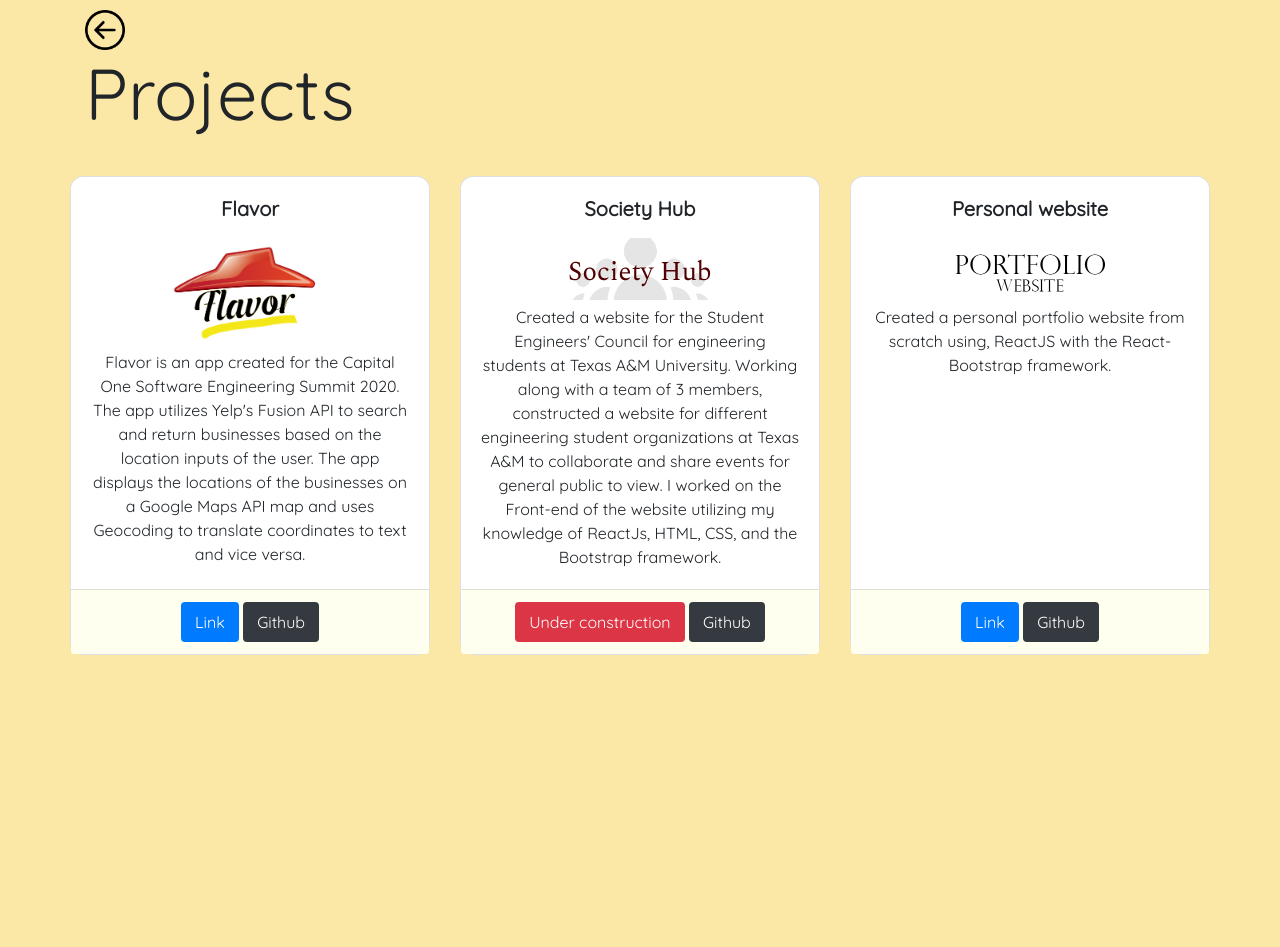
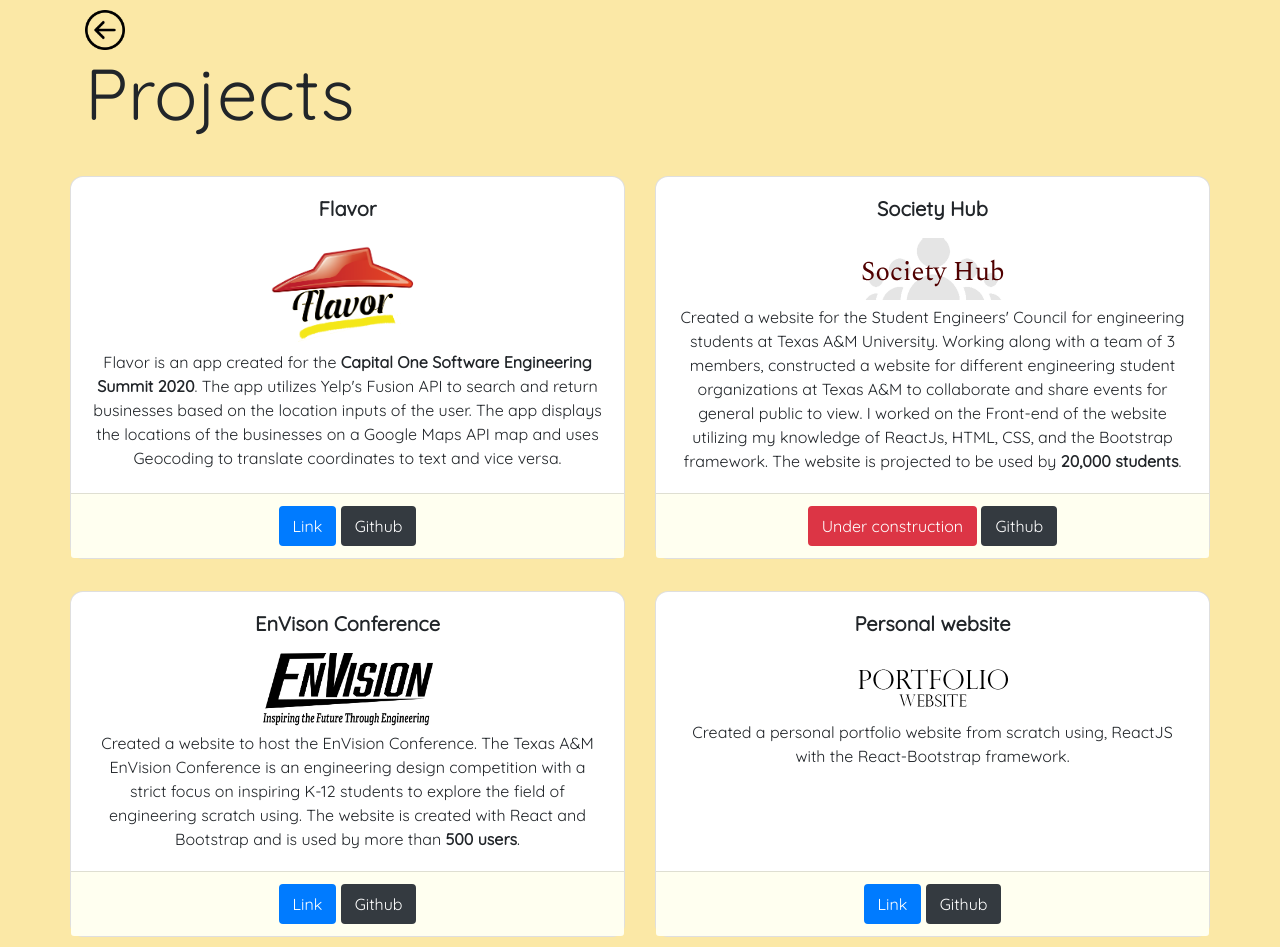
Before and after one commit to shikharbaheti/website, a React (Create React App) app: page /projects in a window 1280 px wide. Before the commit the page ends 800 px from the top, so only its background shows below. Built offline with nearby package versions, Linux system fonts and the light colour scheme.

Commit message:
Update projects

```diff
--- a/src/components/Projects/Projects.js
+++ b/src/components/Projects/Projects.js
@@ -5,6 +5,7 @@ import './Projects.css';
 import societyhub from '../../images/society-hub.PNG'
 import flavor from '../../images/flavourlogo.png'
 import portfolio from '../../images/portfolio.PNG'
+import envison from '../../images/envision.png'
 import backButton from '../../images/back-button.png'
 
 function Projects() {
@@ -24,7 +25,7 @@ function Projects() {
                                     <Card.Text>
                                         <Image className="projects-photo" src={flavor} fluid />
                                         <br></br>
-                                    Flavor is an app created for the Capital One Software Engineering Summit 2020. The app utilizes Yelp's Fusion API to search and return businesses based on the location inputs of the user. The app displays the locations of the businesses on a Google Maps API map and uses Geocoding to translate coordinates to text and vice versa.
+                                    Flavor is an app created for the <b>Capital One Software Engineering Summit 2020</b>. The app utilizes Yelp's Fusion API to search and return businesses based on the location inputs of the user. The app displays the locations of the businesses on a Google Maps API map and uses Geocoding to translate coordinates to text and vice versa.
                             </Card.Text>
                                 </Card.Body>
                                 <Card.Footer id="projects-footer">
@@ -38,12 +39,30 @@ function Projects() {
                                     <Card.Text>
                                         <Image className="projects-photo" src={societyhub} fluid />
                                         <br></br>
-                                    Created a website for the Student Engineers' Council for engineering students at Texas A&M University. Working along with a team of 3 members, constructed a website for different engineering student organizations at Texas A&M to collaborate and share events for general public to view. I worked on the Front-end of the website utilizing my knowledge of ReactJs, HTML, CSS, and the Bootstrap framework.
+                                    Created a website for the Student Engineers' Council for engineering students at Texas A&M University. Working along with a team of 3 members, constructed a website for different engineering student organizations at Texas A&M to collaborate and share events for general public to view. I worked on the Front-end of the website utilizing my knowledge of ReactJs, HTML, CSS, and the Bootstrap framework. The website is projected to be used by <b>20,000 students</b>.
                             </Card.Text>
                                 </Card.Body>
                                 <Card.Footer id="projects-footer">
                                     <Button variant="danger">Under construction</Button>{' '}
                                     <a href="https://github.com/secsysadmin/engineering-societies" rel="noopener noreferrer" target="_blank"><Button variant="dark">Github</Button>{' '}</a>
+                                </Card.Footer>
+                            </Card>
+                        </CardDeck>
+                    </Row>
+                    <Row>
+                        <CardDeck>
+                            <Card className="projects-card">
+                                <Card.Body>
+                                    <Card.Title><b>EnVison Conference</b></Card.Title>
+                                    <Card.Text>
+                                        <Image className="projects-photo" src={envison} fluid />
+                                        <br></br>
+                                    Created a website to host the EnVision Conference. The Texas A&M EnVision Conference is an engineering design competition with a strict focus on inspiring K-12 students to explore the field of engineering scratch using. The website is created with React and Bootstrap and is used by more than <b>500 users</b>.
+                            </Card.Text>
+                                </Card.Body>
+                                <Card.Footer id="projects-footer">
+                                    <a href="https://envision.sec.tamu.edu/" rel="noopener noreferrer" target="_blank"><Button variant="primary">Link</Button>{' '}</a>
+                                    <a href="https://github.com/secsysadmin/envision-2020-live-site" rel="noopener noreferrer" target="_blank"><Button variant="dark">Github</Button>{' '}</a>
                                 </Card.Footer>
                             </Card>
                             <Card className="projects-card">
```
Also changed, not shown: src/images/envision.png (added), 1 other file (tests, documents, lock files or other folders).
